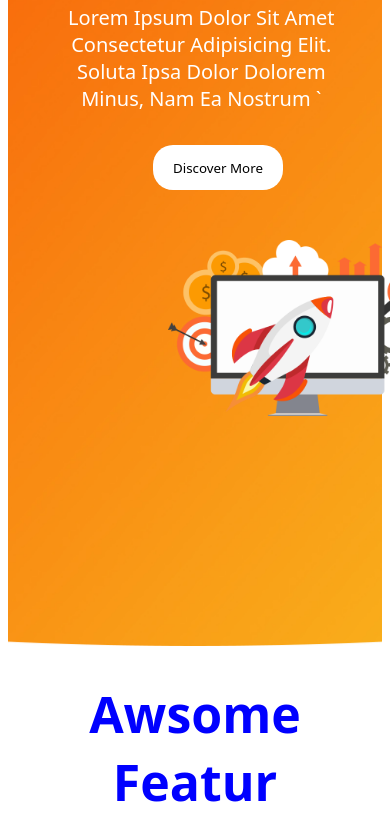
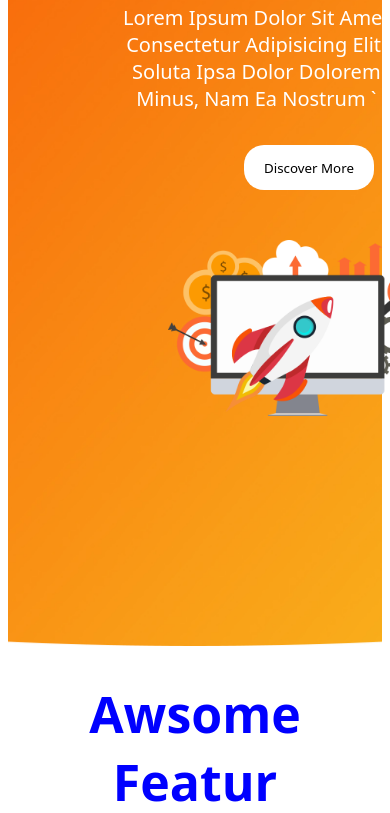
Before and after one commit to Ramy-Reda/Ramy-Reda, a plain HTML site: page index.html in a window 390 px wide. Shown: the part 287-1100 px from the top of the page. Drawn offline with Linux system fonts and the light colour scheme.

Commit message:
I add a new adjustment

```diff
--- a/style/media.css
+++ b/style/media.css
@@ -154,16 +154,19 @@
         font-size: 43px;
         margin-bottom: 0px;
         margin-top: -29px;
+        margin-left: 88px;
     }
     .home .contant p
     {
         width: 100%;
         margin-bottom: 8px;
+        margin-left: 95px;
     }
     .home .contant button
     {
         margin-right: 63px;
         margin-top: 25px;
+        margin-left: 236px;
     }
     .home .img
     {
```
